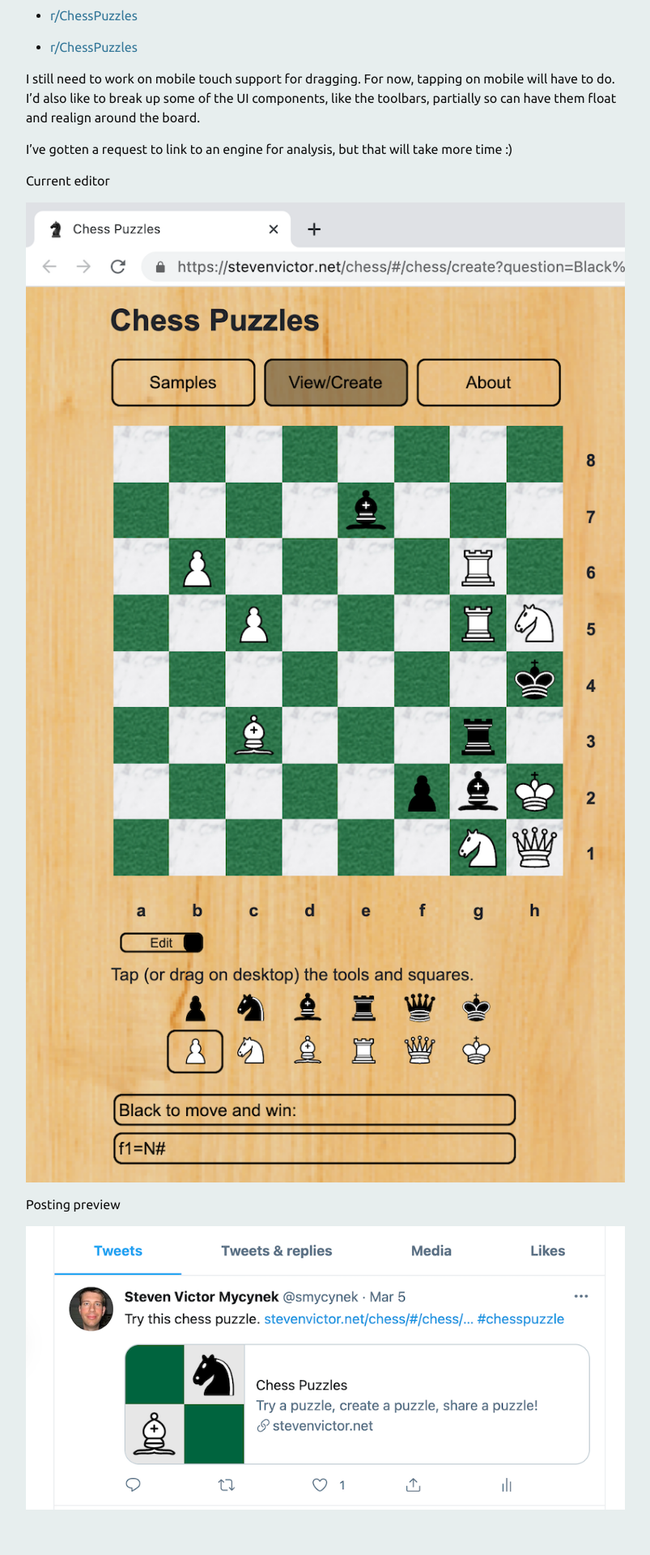
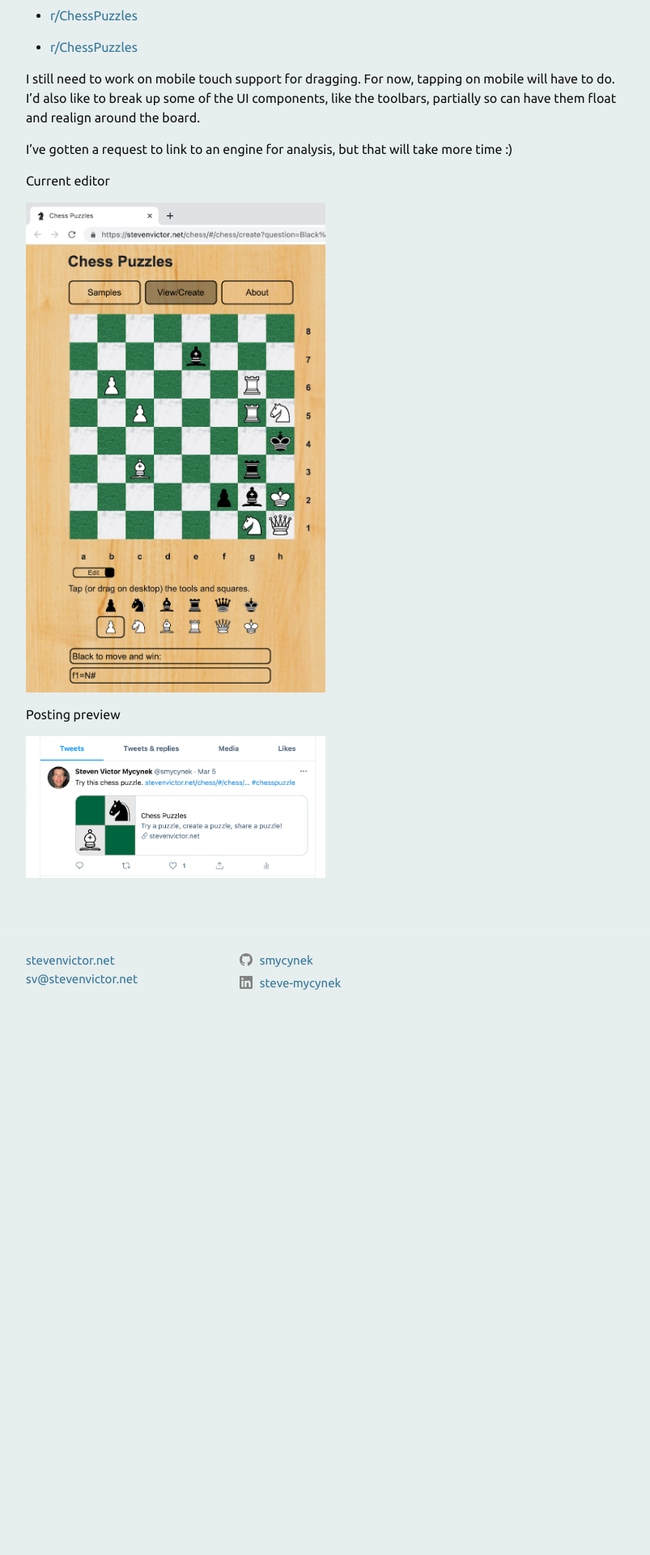
Before and after one commit to smycynek/smycynek.github.io, a Jekyll site: the page built from _posts/2021-03-29-chess_part_4.markdown, in a window 1280 px wide. Shown: the part 519-2439 px from the top of the page at 81% size, without its empty margins (238-1041 px from the left). Built offline with Jekyll 4.4.1, drawn with Linux system fonts in a browser that asks for light colours; after the commit the page ends 1804 px from its top, so only the background shows below that.

Commit message:
kramdown

```diff
--- a/_config.yml
+++ b/_config.yml
@@ -26,7 +26,7 @@ description: >- # this means to ignore newlines until "baseurl:"
   Side project notes
 baseurl: "" # the subpath of your site, e.g. /blog
 url: "https://smycynek.github.io" # the base hostname & protocol for your site, e.g. http://example.com
-
+markdown: kramdown
 github_username:  smycynek
 linkedin_username: steve-mycynek
 
--- a/_posts/2021-03-29-chess_part_4.markdown
+++ b/_posts/2021-03-29-chess_part_4.markdown
@@ -32,8 +32,8 @@ I've gotten a request to link to an engine for analysis, but that will take more
 
 Current editor
 
-![Board](/assets/images/edit_3_29.png)
+![Board](/assets/images/edit_3_29.png){:height="50%" width="50%"}
 
 Posting preview
 
-![Twitter](/assets/images/twitter_cp1.png)
+![Twitter](/assets/images/twitter_cp1.png){:height="50%" width="50%"}
```
